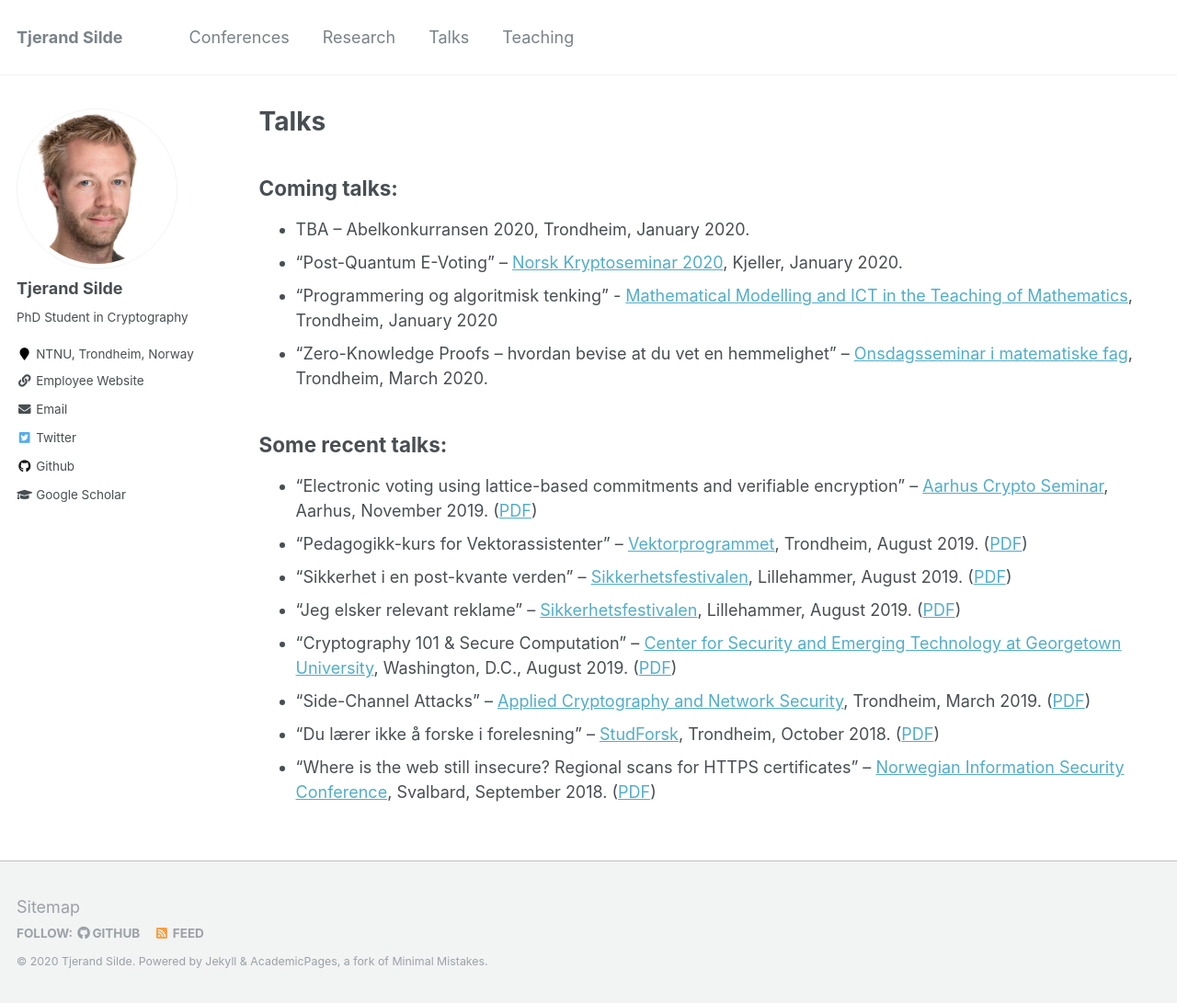
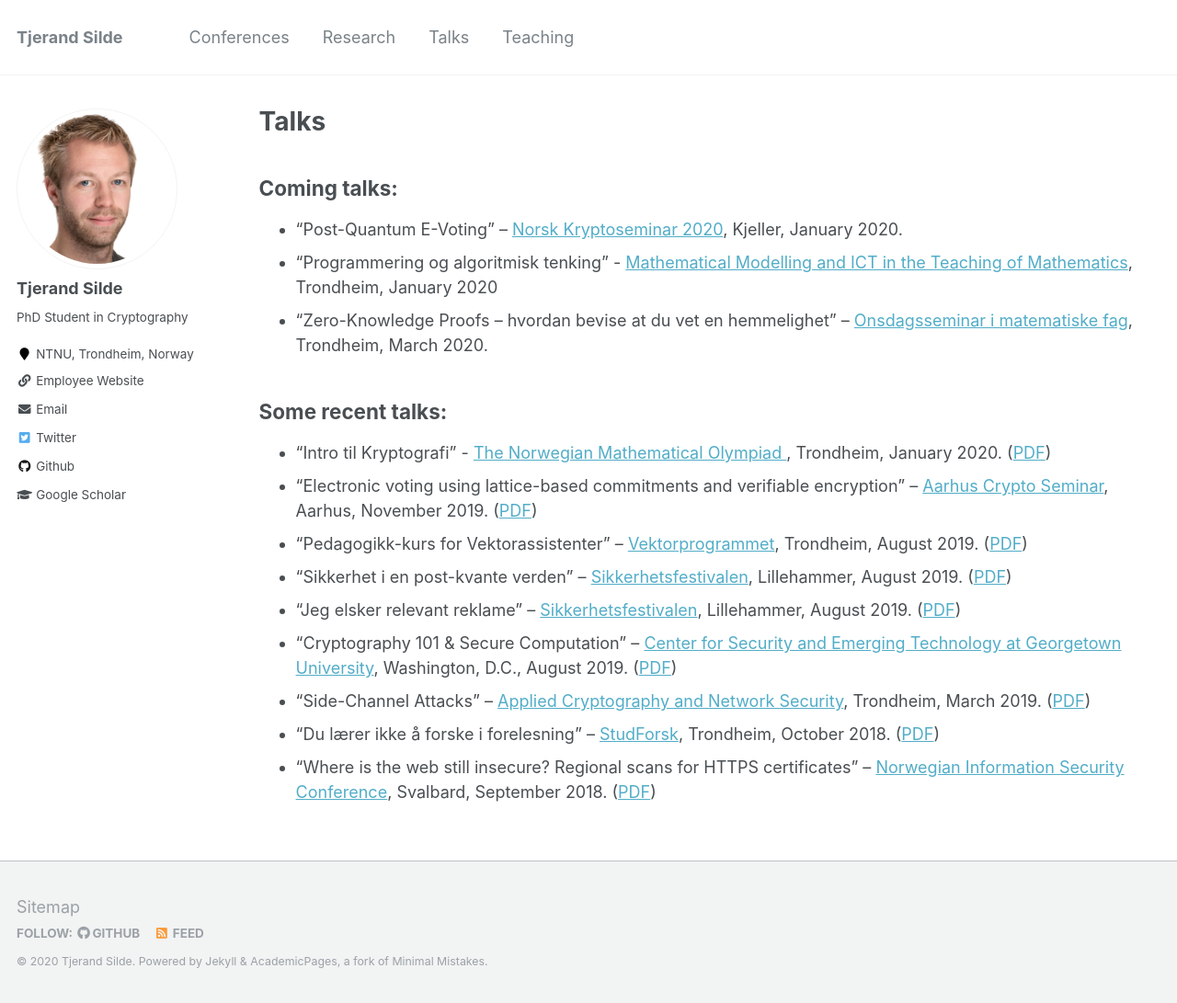
Before and after one commit to tjesi/tjesi.github.io, a Jekyll site: the page built from _pages/talks.md, in a window 1280 px wide and 1091 px high. Shown: the whole window at 92% size. Built offline with Jekyll 4.4.1, drawn with Linux system fonts in a browser that asks for light colours.

Commit message:
abelforedrag

```diff
--- a/_pages/talks.md
+++ b/_pages/talks.md
@@ -8,13 +8,13 @@ author_profile: true
 ## Coming talks:
 
 
-* TBA – Abelkonkurransen 2020, Trondheim, January 2020.
 * "Post-Quantum E-Voting" – [Norsk Kryptoseminar 2020](https://wiki.math.ntnu.no/nks/nks20), Kjeller, January 2020.
 * "Programmering og algoritmisk tenking" - [Mathematical Modelling and ICT in the Teaching of Mathematics](https://www.ntnu.edu/studies/courses/SKOLE6232), Trondheim, January 2020
 * “Zero-Knowledge Proofs – hvordan bevise at du vet en hemmelighet” – [Onsdagsseminar i matematiske fag](https://wiki.math.ntnu.no/student/onsdagsforedrag), Trondheim, March 2020.
 
 ## Some recent talks:
 
+* "Intro til Kryptografi" - [The Norwegian Mathematical Olympiad ](https://abelkonkurransen.no/en/), Trondheim, January 2020. ([PDF](https://tjerandsilde.no/files/Abelforedrag.pdf))
 * “Electronic voting using lattice-based commitments and verifiable encryption” – [Aarhus Crypto Seminar](https://cs.au.dk/~oech/seminar.html), Aarhus, November 2019. ([PDF](https://tjerandsilde.no/files/Aarhus_Crypto_Seminar_Presentation.pdf))
 * “Pedagogikk-kurs for Vektorassistenter” – [Vektorprogrammet](https://vektorprogrammet.no), Trondheim, August 2019. ([PDF](https://tjerandsilde.no/files/Pedagogikk_kurs_for_vektorprogrammet.pdf))
 * “Sikkerhet i en post-kvante verden” – [Sikkerhetsfestivalen](https://sikkerhetsfestivalen.no), Lillehammer, August 2019. ([PDF](https://tjerandsilde.no/files/Sikkerhetsfestivalen_Tjerand_Silde_Sikkerhet_I_En_Post-kvante_Verden.pdf))
```
Also changed, not shown: 1 other file.
